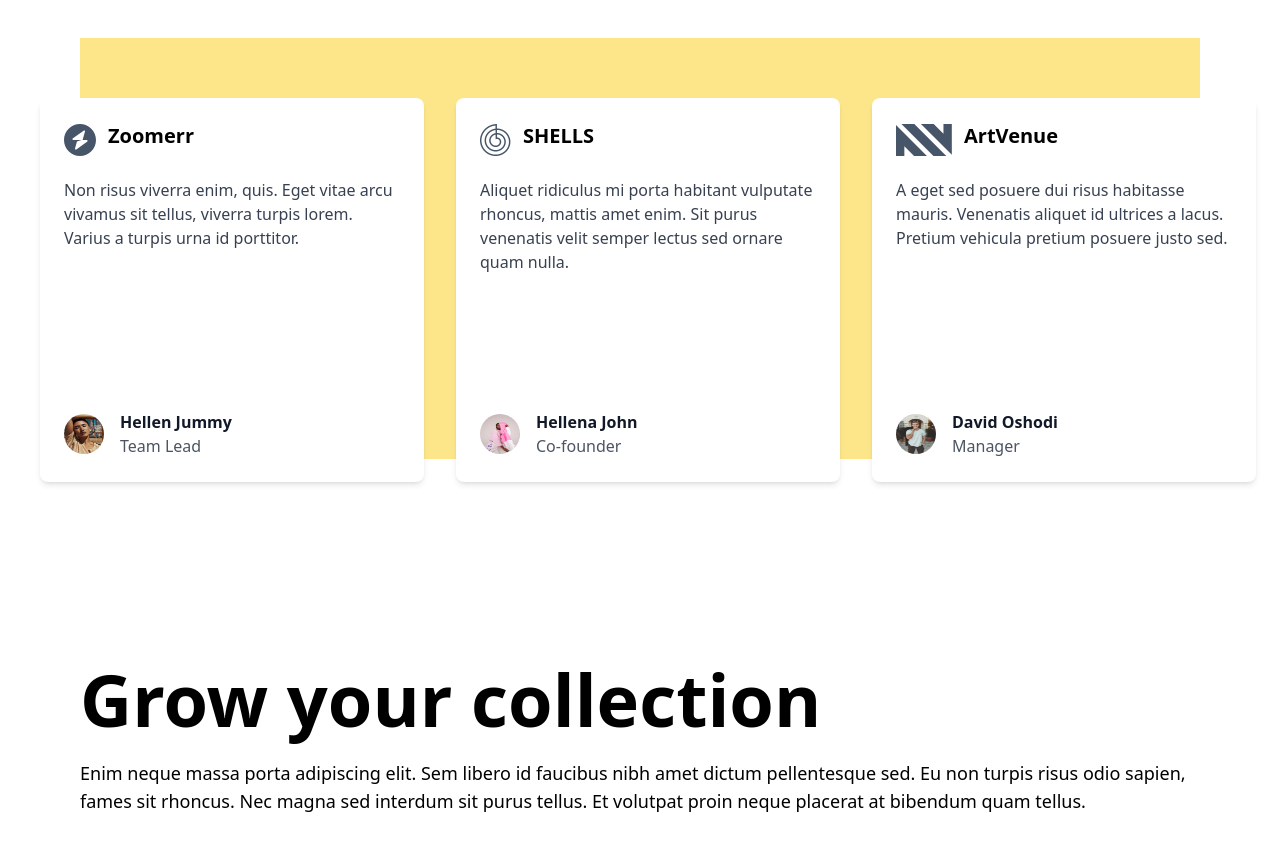
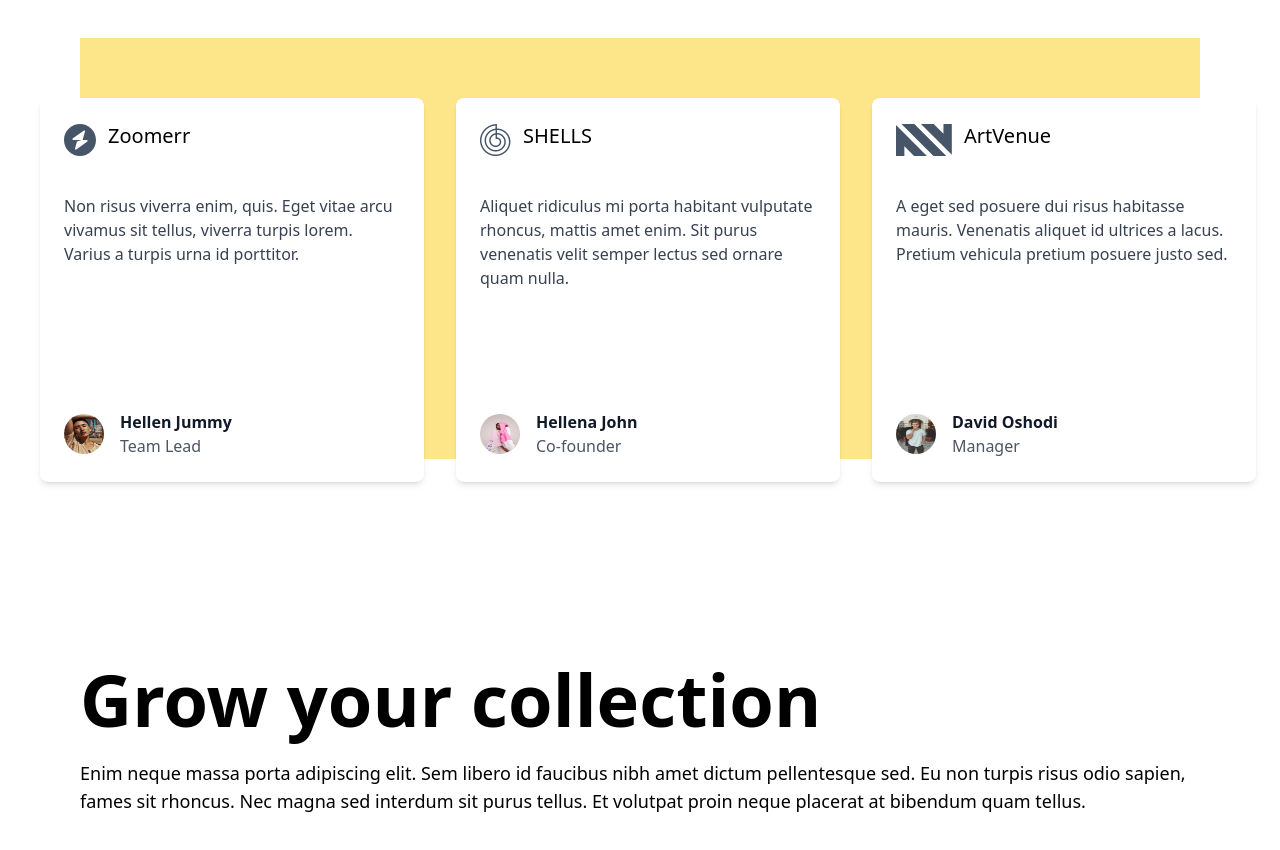
Before and after one commit to knave-x/baykar-case, a React (Create React App) app in the folder baykar-case/: page / in a window 1280 px wide. Shown: the part 2500-3350 px from the top of the page. Built offline with nearby package versions, Linux system fonts and the light colour scheme.

Commit message:
css fixed

```diff
--- a/baykar-case/src/pages/Section5.js
+++ b/baykar-case/src/pages/Section5.js
@@ -92,9 +92,9 @@ const Section5 = () => {
   }) => (
     <div className=" flex bg-white rounded-lg shadow-md p-6 m-4 w-96 h-96 flex flex-col justify-between">
       <div>
-        <div className="flex flex-row space-x-3 text-center mb-5">
+        <div className="flex items-center  space-x-3 text-center mb-9 ">
           <img src={icon} alt={name} />
-          <h3 className="text-xl font-semibold mb-2">{company}</h3>
+          <h3 className="text-xl mb-2">{company}</h3>
         </div>
 
         <p className="text-gray-700 mb-4">{feedback}</p>
```
